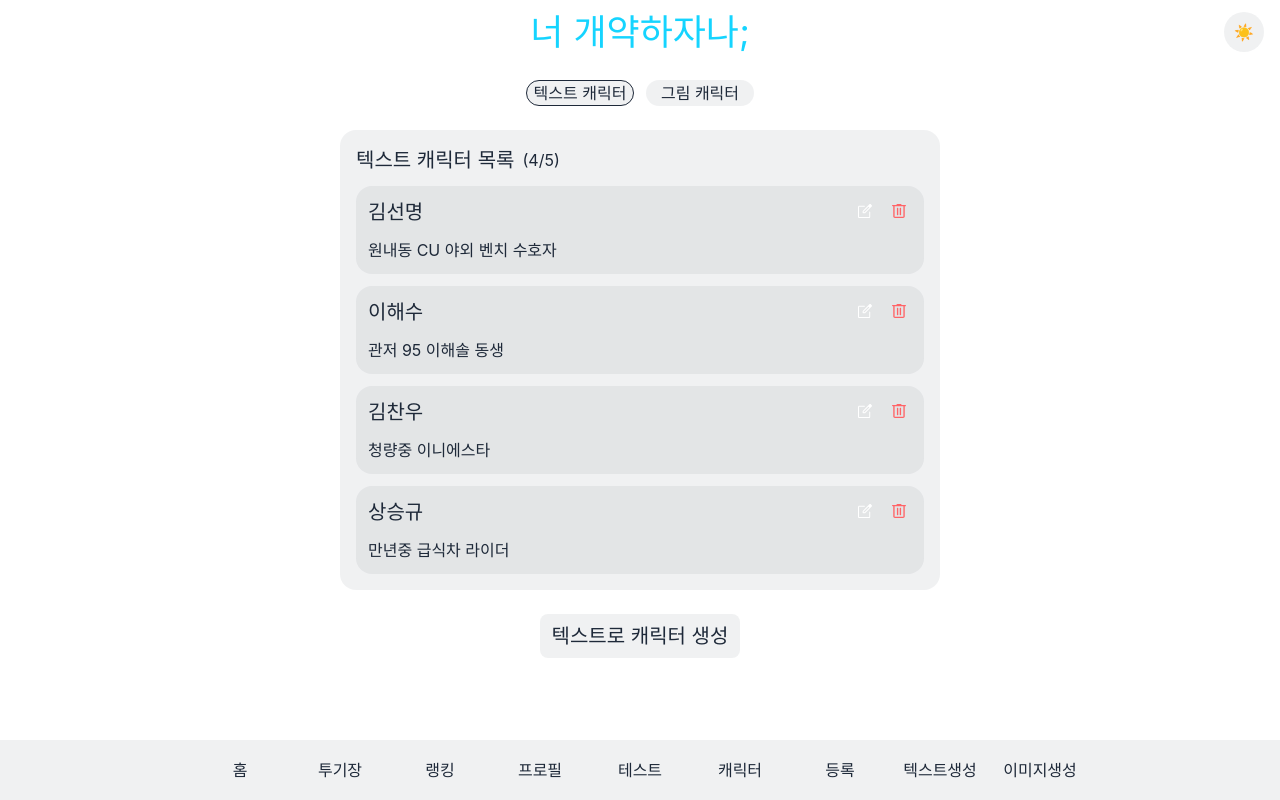
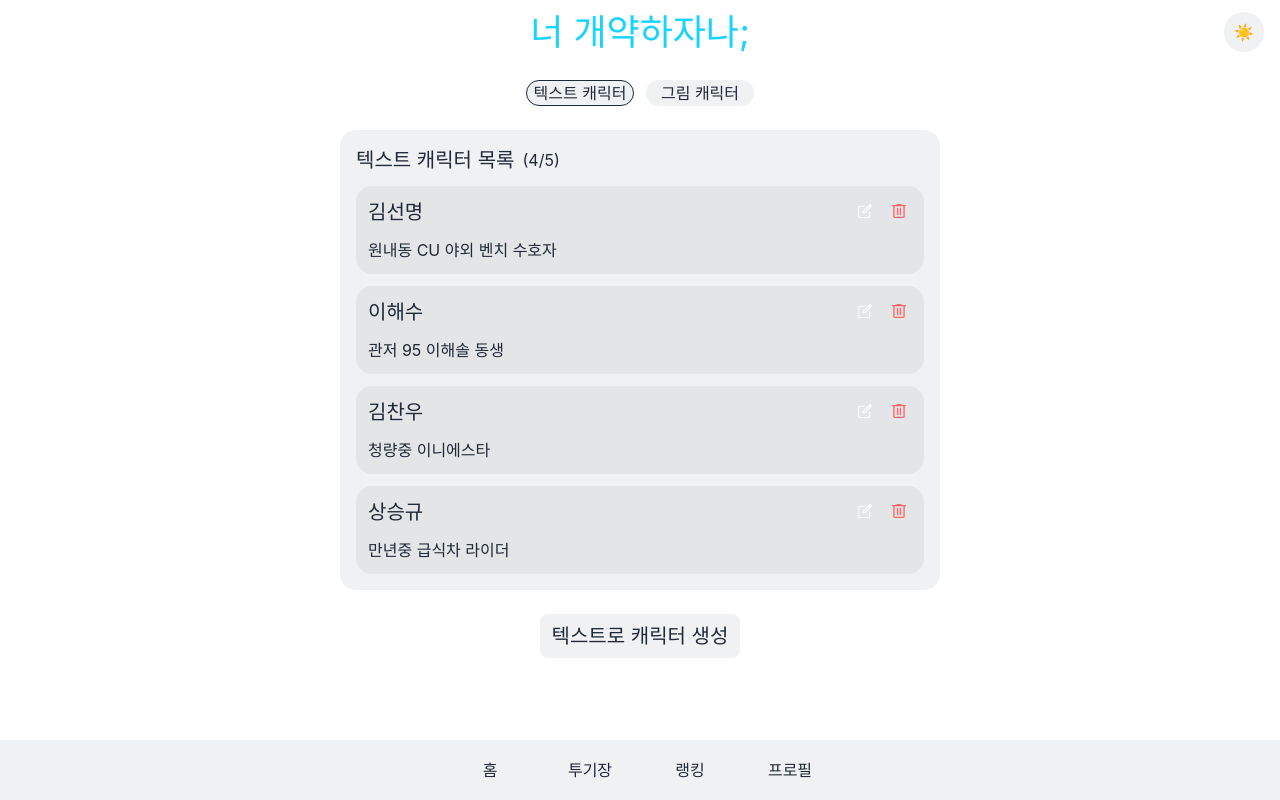
Before and after one commit to s00ngle/nobase-battle, a Next.js app in the folder frontend/nobasebattle/: page / in a window 1280 px wide. Built offline with nearby package versions, Linux system fonts and the light colour scheme; no server answers; a web font is replaced by a local one.

Commit message:
feat: 푸터에서 불필요한 옵션 항목 제거

```diff
--- a/frontend/nobasebattle/components/layout/Footer.tsx
+++ b/frontend/nobasebattle/components/layout/Footer.tsx
@@ -25,11 +25,6 @@ const OptionList = [
   { text: '투기장', link: '/event' },
   { text: '랭킹', link: '/rank' },
   { text: '프로필', link: '/profile' },
-  { text: '테스트', link: '/test' },
-  { text: '캐릭터', link: '/character/1' },
-  { text: '등록', link: '/register' },
-  { text: '텍스트생성', link: '/create/text' },
-  { text: '이미지생성', link: '/create/image' },
 ]
 
 const Footer = () => {
```
